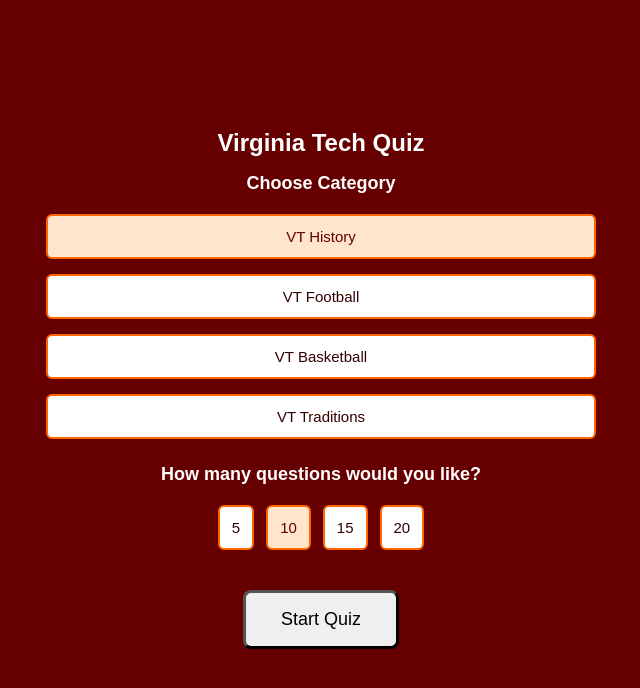
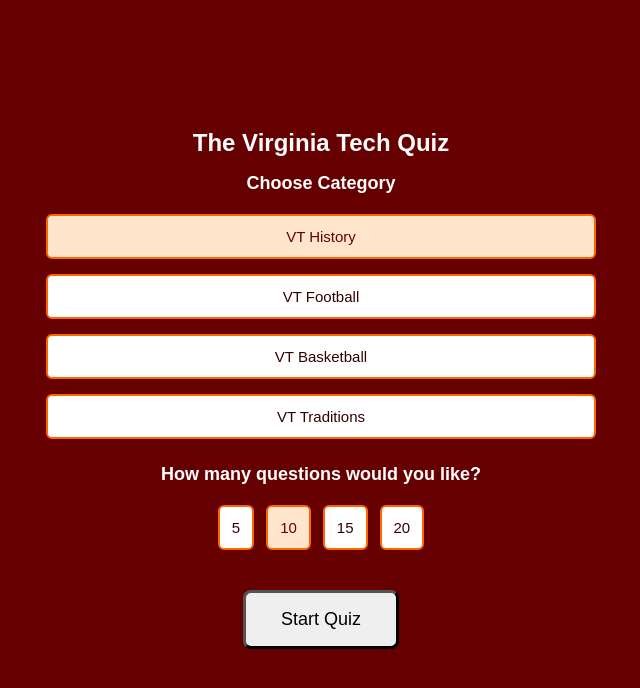
Before and after one commit to jmhester20/QuizzApp.github.io, a plain HTML site: page index.html in a window 1280 px wide. Shown: the whole page, without its empty margins (319-959 px from the left). Drawn offline with nearby package versions, Linux system fonts and the light colour scheme.

Commit message:
new additions to the UI

```diff
--- a/index.html
+++ b/index.html
@@ -12,7 +12,7 @@
     <!-- Quiz Configuration Popup -->
     <div class="config-popup popup-container active">
       <div class="config-container quiz-box">
-        <h2 class="config-title">Virginia Tech Quiz</h2>
+        <h2 class="config-title">The Virginia Tech Quiz</h2>
 
         <div class="config-option">
           <h4 class="option-title">Choose Category</h4>
@@ -69,7 +69,7 @@
     <div class="result-popup popup-container">
       <div class="result-container quiz-box">
         <img src="images/HokieBird3.png" class="result-img" alt="Hokie Bird" />
-        <h2 class="result-title">Virginia Tech Quiz Finished!</h2>
+        <h2 class="result-title">Virginia Tech Quiz Finished!!</h2>
         <p class="result-message"></p>
         <button class="try-again-btn">Retry</button>
       </div>
```
